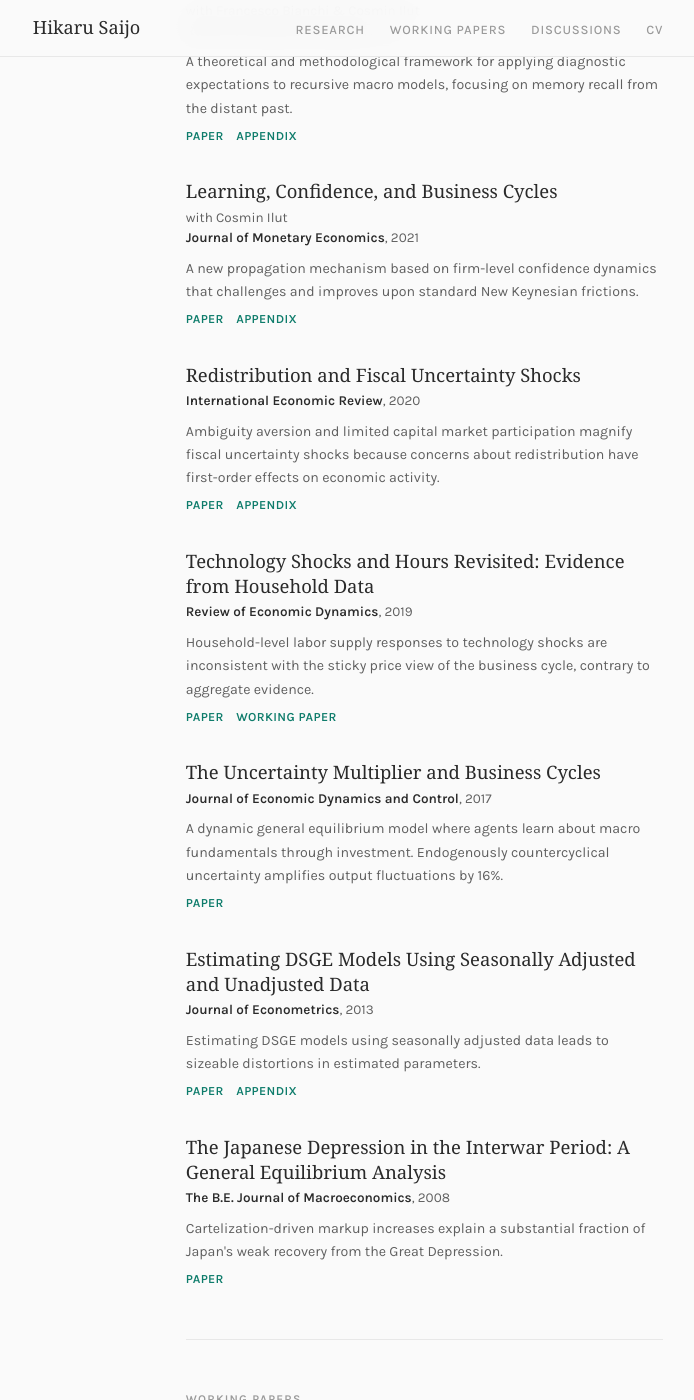
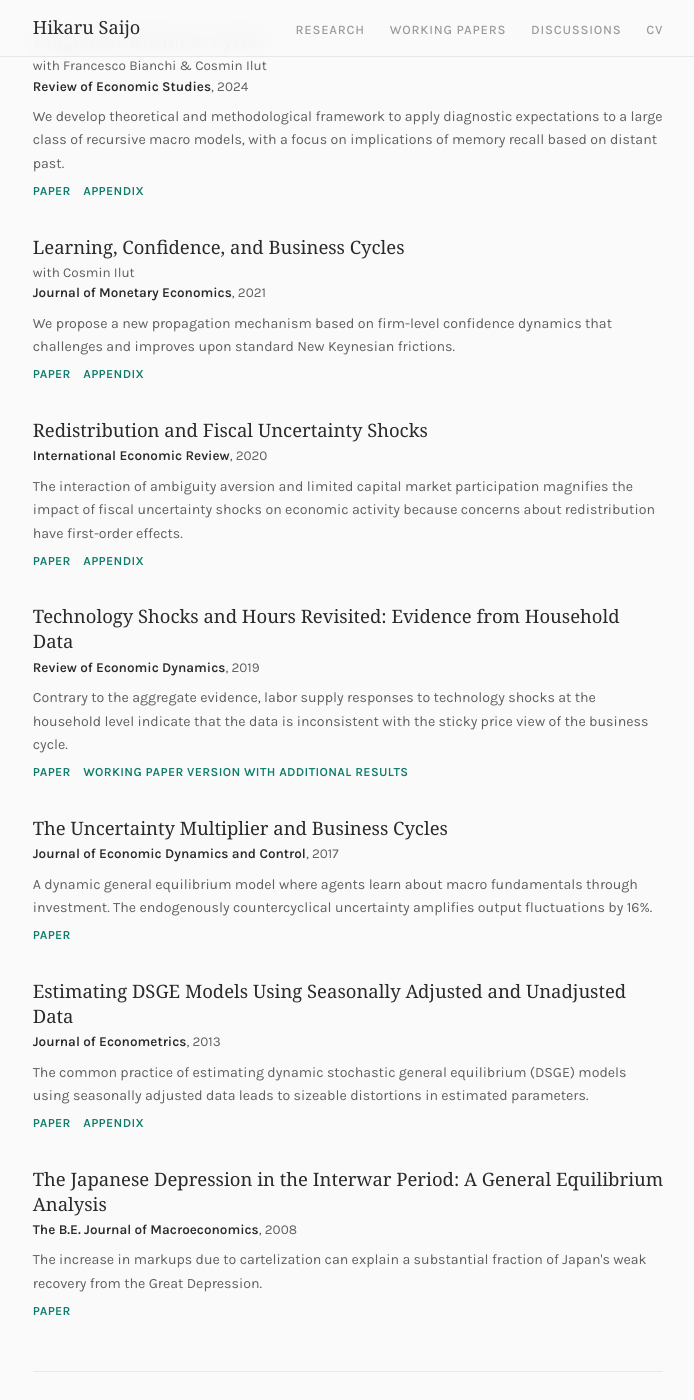
Before and after one commit to hsaijo/hsaijo.github.io, a Jekyll site: the page built from index.md, in a window 1280 px wide and 1400 px high, scrolled down 845 px. Shown: the whole window, without its empty margins (292-986 px from the left). Built offline with Jekyll 4.4.1, drawn with Linux system fonts in a browser that asks for light colours; some web fonts are replaced; some of the changed text lies outside the part shown.

Commit message:
Update index.md

```diff
--- a/index.md
+++ b/index.md
@@ -342,6 +342,14 @@ layout: null
           <p>Current work spans diagnostic expectations in general equilibrium, volatility propagation through production networks, and deep learning methods for solving high-dimensional macro models.</p>
         </div>
 
+          <div class="hero-links">
+          <span>hsaijo@ucsc.edu</span>
+          <span class="sep">·</span>
+          <span>hikaru.saijo@gmail.com</span>
+        </div>
+      </div>
+    </div>
+
     <!-- Interests -->
     <section>
       <div class="section-label">Research Interests</div>
@@ -365,7 +373,7 @@ layout: null
           with <a href="https://sites.google.com/view/francescobianchi/home">Francesco Bianchi</a> &amp; <a href="https://sites.google.com/site/cosminilut/">Cosmin Ilut</a><br>
           <span class="paper-journal">Review of Economic Studies</span>, 2024
         </div>
-        <p class="paper-abstract">A theoretical and methodological framework for applying diagnostic expectations to recursive macro models, focusing on memory recall from the distant past.</p>
+        <p class="paper-abstract">We develop theoretical and methodological framework to apply diagnostic expectations to a large class of recursive macro models, with a focus on implications of memory recall based on distant past.</p>
         <div class="paper-files">
           <a href="http://hsaijo.github.io/files/BIS.pdf">Paper</a>
           <a href="http://hsaijo.github.io/files/BIS_appendix.pdf">Appendix</a>
@@ -378,7 +386,7 @@ layout: null
           with <a href="https://sites.google.com/site/cosminilut/">Cosmin Ilut</a><br>
           <span class="paper-journal">Journal of Monetary Economics</span>, 2021
         </div>
-        <p class="paper-abstract">A new propagation mechanism based on firm-level confidence dynamics that challenges and improves upon standard New Keynesian frictions.</p>
+        <p class="paper-abstract">We propose a new propagation mechanism based on firm-level confidence dynamics that challenges and improves upon standard New Keynesian frictions.</p>
         <div class="paper-files">
           <a href="http://hsaijo.github.io/files/ilut_saijo.pdf">Paper</a>
           <a href="http://hsaijo.github.io/files/ilut_saijo_appendix.pdf">Appendix</a>
@@ -390,7 +398,7 @@ layout: null
         <div class="paper-meta">
           <span class="paper-journal">International Economic Review</span>, 2020
         </div>
-        <p class="paper-abstract">Ambiguity aversion and limited capital market participation magnify fiscal uncertainty shocks because concerns about redistribution have first-order effects on economic activity.</p>
+        <p class="paper-abstract">The interaction of ambiguity aversion and limited capital market participation magnifies the impact of fiscal uncertainty shocks on economic activity because concerns about redistribution have first-order effects.</p>
         <div class="paper-files">
           <a href="http://hsaijo.github.io/files/policy_uncertainty.pdf">Paper</a>
           <a href="http://hsaijo.github.io/files/policy_uncertainty_appendix.pdf">Appendix</a>
@@ -402,10 +410,10 @@ layout: null
         <div class="paper-meta">
           <span class="paper-journal">Review of Economic Dynamics</span>, 2019
         </div>
-        <p class="paper-abstract">Household-level labor supply responses to technology shocks are inconsistent with the sticky price view of the business cycle, contrary to aggregate evidence.</p>
+        <p class="paper-abstract">Contrary to the aggregate evidence, labor supply responses to technology shocks at the household level indicate that the data is inconsistent with the sticky price view of the business cycle.</p>
         <div class="paper-files">
           <a href="http://hsaijo.github.io/files/hours.pdf">Paper</a>
-          <a href="http://hsaijo.github.io/files/hours_wp.pdf">Working Paper</a>
+          <a href="http://hsaijo.github.io/files/hours_wp.pdf">Working paper version with additional results</a>
         </div>
       </div>
 
@@ -414,7 +422,7 @@ layout: null
         <div class="paper-meta">
           <span class="paper-journal">Journal of Economic Dynamics and Control</span>, 2017
         </div>
-        <p class="paper-abstract">A dynamic general equilibrium model where agents learn about macro fundamentals through investment. Endogenously countercyclical uncertainty amplifies output fluctuations by 16%.</p>
+        <p class="paper-abstract">A dynamic general equilibrium model where agents learn about macro fundamentals through investment. The endogenously countercyclical uncertainty amplifies output fluctuations by 16%.</p>
         <div class="paper-files">
           <a href="http://hsaijo.github.io/files/uncertainty_multiplier.pdf">Paper</a>
         </div>
@@ -425,7 +433,9 @@ layout: null
         <div class="paper-meta">
           <span class="paper-journal">Journal of Econometrics</span>, 2013
         </div>
-        <p class="paper-abstract">Estimating DSGE models using seasonally adjusted data leads to sizeable distortions in estimated parameters.</p>
+        <p class="paper-abstract">
+        The common practice of estimating dynamic stochastic general equilibrium (DSGE) models using seasonally adjusted data leads to sizeable distortions in estimated parameters.
+        </p>
         <div class="paper-files">
           <a href="http://hsaijo.github.io/files/seasonal_DSGE.pdf">Paper</a>
           <a href="http://hsaijo.github.io/files/seasonal_DSGE_appendix.pdf">Appendix</a>
@@ -437,7 +447,7 @@ layout: null
         <div class="paper-meta">
           <span class="paper-journal">The B.E. Journal of Macroeconomics</span>, 2008
         </div>
-        <p class="paper-abstract">Cartelization-driven markup increases explain a substantial fraction of Japan's weak recovery from the Great Depression.</p>
+        <p class="paper-abstract">The increase in markups due to cartelization can explain a substantial fraction of Japan's weak recovery from the Great Depression.</p>
         <div class="paper-files">
           <a href="http://hsaijo.github.io/files/japanese_depression.pdf">Paper</a>
         </div>
@@ -455,7 +465,7 @@ layout: null
           with <a href="https://sites.google.com/view/francescobianchi/home">Francesco Bianchi</a> &amp; <a href="https://sites.google.com/site/cosminilut/">Cosmin Ilut</a><br>
           <span class="paper-status">R&amp;R</span> · <span class="paper-journal">Review of Economic Studies</span>, 2025.
         </div>
-        <p class="paper-abstract">Smooth Diagnostic Expectations feature an intrinsic connection between uncertainty and overreaction. Novel survey evidence supports the key prediction: forecasts overreact more when uncertainty is high.</p>
+        <p class="paper-abstract">Introducing Smooth Diagnostic Expectations (Smooth DE), featuring an intrinsic connection between uncertainty and overreaction. We provide novel survey evidence that supports the key prediction of Smooth DE: forecasts overreact more when uncertainty is high. We show Smooth DE explains additional stylized facts on surveys, and key features of business cycles.</p>
         <div class="paper-files">
           <a href="http://hsaijo.github.io/files/SmoothDE_paper.pdf">Paper</a>
         </div>
@@ -464,7 +474,8 @@ layout: null
       <div class="paper">
         <div class="paper-title"><a href="http://hsaijo.github.io/files/volatility_network.pdf">Volatility Shocks in Networks</a></div>
         <div class="paper-meta">2025</div>
-        <p class="paper-abstract">Sector-specific volatility shocks propagate through input–output linkages, triggering a network precautionary pricing multiplier that amplifies their impact on the entire economy.</p>
+        <p class="paper-abstract">I show that sector-specific volatility shocks propagate through input–output linkages, triggering a network precautionary pricing multiplier that amplifies their impact on the entire economy.</p>
+
         <div class="paper-files">
           <a href="http://hsaijo.github.io/files/volatility_network.pdf">Paper</a>
         </div>
```
